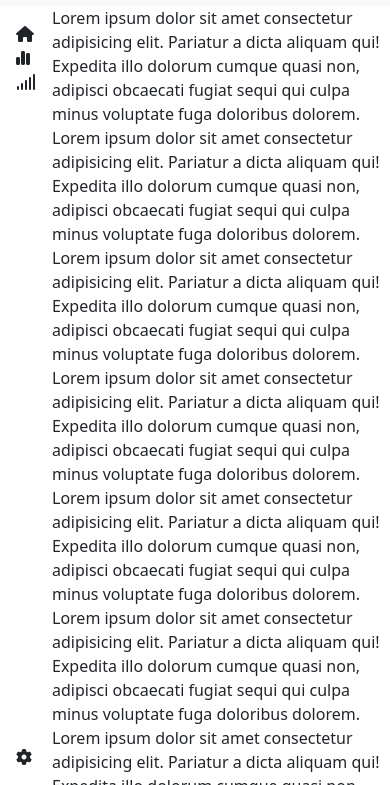
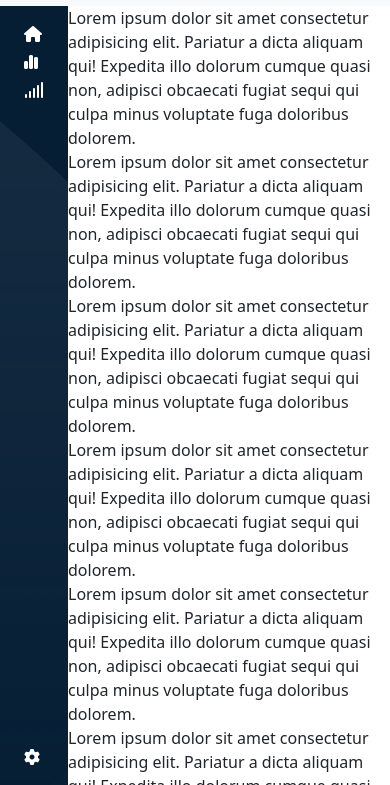
Before and after one commit to Gabriele-Cavallo/html-css-bootstrap-dashboard, a plain HTML site: page index.html in a window 390 px wide. Shown: the part 59-844 px from the top of the page. Drawn offline with nearby package versions, Linux system fonts and the light colour scheme.

Commit message:
feat: add aside bar mobile

```diff
--- a/index.html
+++ b/index.html
@@ -25,9 +25,9 @@
                     <input class="flex-grow-1 ms-search-bar-input" type="search" name="" id="" placeholder="Prova a cercare: Lezioni di Laravel">
                 </div>
                 <div class="col-auto ps-3 d-flex">
-                    <i class="fa-solid fa-list-ul d-none d-lg-block px-2 ms-item"></i>
-                    <i class="fa-solid fa-circle-question d-none d-lg-block px-2 ms-item"></i>
-                    <i class="fa-solid fa-ellipsis-vertical d-none d-lg-block px-2 ms-item"></i>
+                    <i class="fa-solid fa-list-ul d-none d-lg-block px-2 ms-item-header"></i>
+                    <i class="fa-solid fa-circle-question d-none d-lg-block px-2 ms-item-header"></i>
+                    <i class="fa-solid fa-ellipsis-vertical d-none d-lg-block px-2 ms-item-header"></i>
                     <i class="fa-solid fa-bell ps-2"></i>
                 </div>
             </div>
@@ -35,11 +35,11 @@
     </header>
     <div class="ms-container container-fluid d-flex">
         <aside>
-            <nav class="d-flex flex-column p-3">
-                <div><i class="fa-solid fa-house"></i></div>
-                <div><i class="fa-solid fa-chart-simple"></i></div>
-                <div><i class="fa-solid fa-signal"></i></div>
-                <div class="mt-auto"><i class="fa-solid fa-gear"></i></div>
+            <nav class="d-flex flex-column px-4 py-3">
+                <div class="pb-1"><i class="fa-solid fa-house ms-item-aside"></i></div>
+                <div class="pb-1"><i class="fa-solid fa-chart-simple ms-item-aside"></i></div>
+                <div><i class="fa-solid fa-signal ms-item-aside"></i></div>
+                <div class="mt-auto"><i class="fa-solid fa-gear ms-item-aside"></i></div>
             </nav>
         </aside>
         <main>
--- a/style.css
+++ b/style.css
@@ -35,14 +35,21 @@ main{
     background-color: #e5e5e5;
     border: none;
 }
-.ms-item{
+.ms-item-header{
     color: #5b5858;
+}
+.ms-item-aside{
+    color: white;
 }
 /* #endregion MS Utilities */
 
 /* #region General */
 img{
     max-width: 100%;
+}
+aside{
+    background-color: #051e34;
+    background-image: url(./img/sidebar-bg.png);
 }
 /* #endregion General */
 
```
